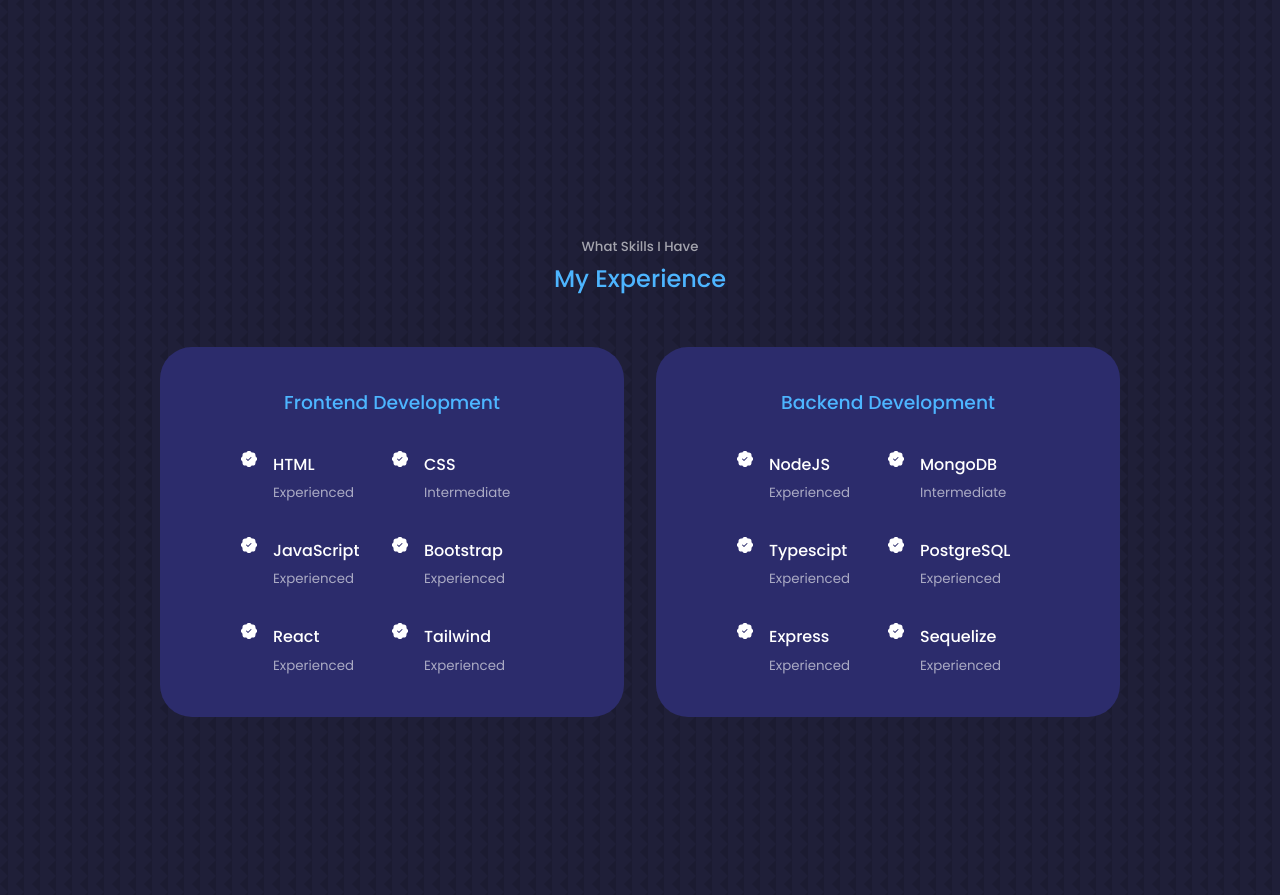
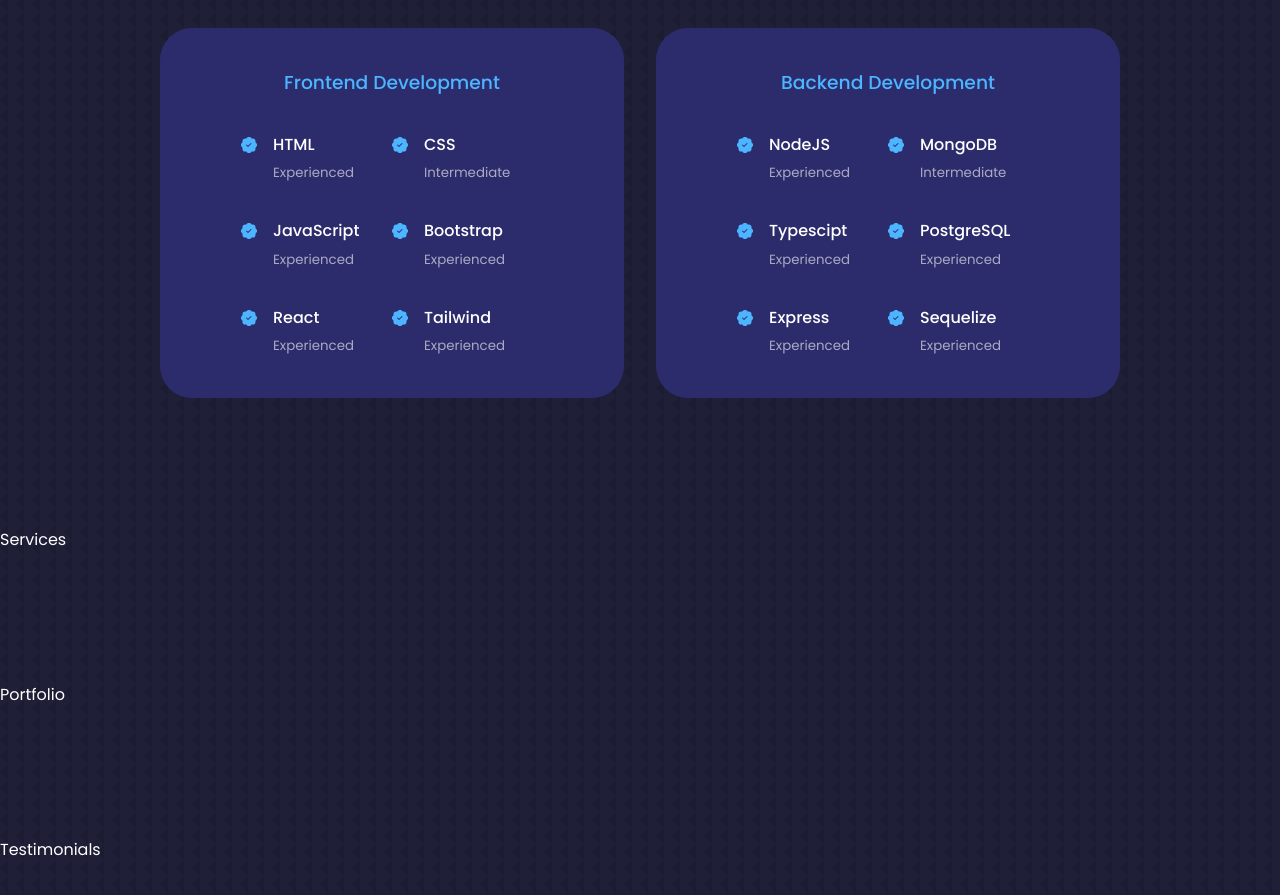
Before and after one commit to any-stone/ak-portfolio, a React (Create React App) app: page / in a window 1280 px wide. Shown: the part 1620-2515 px from the top of the page. Built offline with nearby package versions, Linux system fonts and the light colour scheme.

Commit message:
finish skills component styling

```diff
--- a/src/components/experience/Experience.jsx
+++ b/src/components/experience/Experience.jsx
@@ -13,42 +13,42 @@ const Experience = () => {
           <h3>Frontend Development</h3>
           <div className="experience__content">
             <article className='experience__details'>
-              <BsPatchCheckFill />
+              <BsPatchCheckFill className='experience__details-icon' />
               <div>
                 <h4>HTML</h4>
                 <small className='text-light'>Experienced</small>
               </div>
             </article>
             <article className='experience__details'>
-              <BsPatchCheckFill />
+              <BsPatchCheckFill className='experience__details-icon' />
               <div>
                 <h4>CSS</h4>
                 <small className='text-light'>Intermediate</small>
               </div>
             </article>
             <article className='experience__details'>
-              <BsPatchCheckFill />
+              <BsPatchCheckFill className='experience__details-icon' />
               <div>
                 <h4>JavaScript</h4>
                 <small className='text-light'>Experienced</small>
               </div>
             </article>
             <article className='experience__details'>
-              <BsPatchCheckFill />
+              <BsPatchCheckFill className='experience__details-icon' />
               <div>
                 <h4>Bootstrap</h4>
                 <small className='text-light'>Experienced</small>
               </div>
             </article>
             <article className='experience__details'>
-              <BsPatchCheckFill />
+              <BsPatchCheckFill className='experience__details-icon' />
               <div>
                 <h4>React</h4>
                 <small className='text-light'>Experienced</small>
               </div>
             </article>
             <article className='experience__details'>
-              <BsPatchCheckFill />
+              <BsPatchCheckFill className='experience__details-icon' />
               <div>
                 <h4>Tailwind</h4>
                 <small className='text-light'>Experienced</small>
@@ -61,42 +61,42 @@ const Experience = () => {
           <h3>Backend Development</h3>
           <div className="experience__content">
             <article className='experience__details'>
-              <BsPatchCheckFill />
+              <BsPatchCheckFill className='experience__details-icon' />
               <div>
                 <h4>NodeJS</h4>
                 <small className='text-light'>Experienced</small>
               </div>
             </article>
             <article className='experience__details'>
-              <BsPatchCheckFill />
+              <BsPatchCheckFill className='experience__details-icon' />
               <div>
                 <h4>MongoDB</h4>
                 <small className='text-light'>Intermediate</small>
               </div>
             </article>
             <article className='experience__details'>
-              <BsPatchCheckFill />
+              <BsPatchCheckFill className='experience__details-icon' />
               <div>
                 <h4>Typescipt</h4>
                 <small className='text-light'>Experienced</small>
               </div>
             </article>
             <article className='experience__details'>
-              <BsPatchCheckFill />
+              <BsPatchCheckFill className='experience__details-icon' />
               <div>
                 <h4>PostgreSQL</h4>
                 <small className='text-light'>Experienced</small>
               </div>
             </article>
             <article className='experience__details'>
-              <BsPatchCheckFill />
+              <BsPatchCheckFill className='experience__details-icon' />
               <div>
                 <h4>Express</h4>
                 <small className='text-light'>Experienced</small>
               </div>
             </article>
             <article className='experience__details'>
-              <BsPatchCheckFill />
+              <BsPatchCheckFill className='experience__details-icon' />
               <div>
                 <h4>Sequelize</h4>
                 <small className='text-light'>Experienced</small>
--- a/src/components/experience/experience.css
+++ b/src/components/experience/experience.css
@@ -4,7 +4,7 @@
   gap: 2rem;
 }
 
-.experience__container > div {
+.experience__container>div {
   background: var(--color-bg-variant);
   padding: 2.4rem 5rem;
   border-radius: 2rem;
@@ -12,13 +12,13 @@
   transition: var(--tansition);
 }
 
-.experience__container > div:hover {
+.experience__container>div:hover {
   background: transparent;
   border-color: var(--color-primary-variant);
   cursor: default;
 }
 
-.experience__container > div h3 {
+.experience__container>div h3 {
   text-align: center;
   margin-bottom: 2rem;
   color: var(--color-primary);
@@ -34,3 +34,36 @@
   display: flex;
   gap: 1rem;
 }
+
+.experience__details-icon {
+  margin-top: 6px;
+  color: var(--color-primary);
+}
+
+@media screen and (max-width: 1024px) {
+  .experience__container {
+    grid-template-columns: 1fr;
+  }
+
+  .experience__container > div {
+    width: 80%;
+    padding: 2rem;
+    margin: 0 auto;
+  }
+
+  .experience__content {
+    padding: 1rem;
+  }
+}
+
+
+@media screen and (max-width: 600px) {
+  .experience__container {
+    gap: 1rem;
+  }
+
+  .experience__container > div {
+    width: 100%;
+    padding: 2rem 1 rem;
+  }
+}
--- a/src/index.css
+++ b/src/index.css
@@ -22,7 +22,7 @@
 
   --container-width-lg: 75%;
   --container-width-md: 86%;
-  --container-width-ms: 90%;
+  --container-width-sm: 90%;
 }
 
 html {
@@ -60,7 +60,6 @@ h1 {
 
 section {
   margin-top: 8rem;
-  height: 100vh;
 }
 
 section > h2,
```
